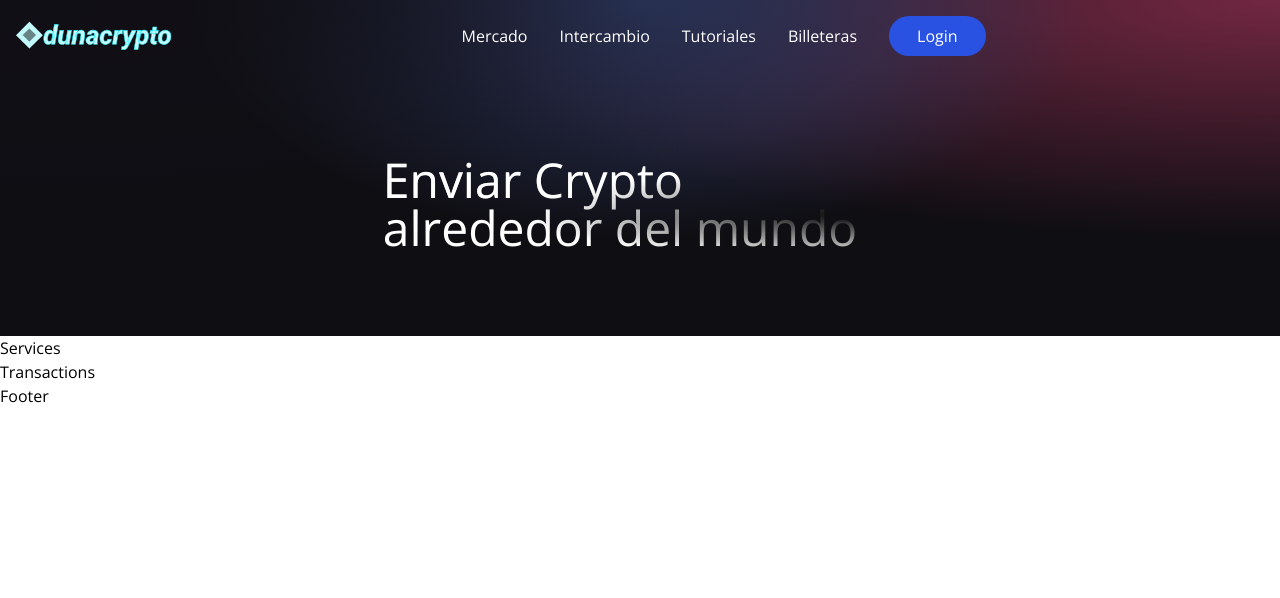
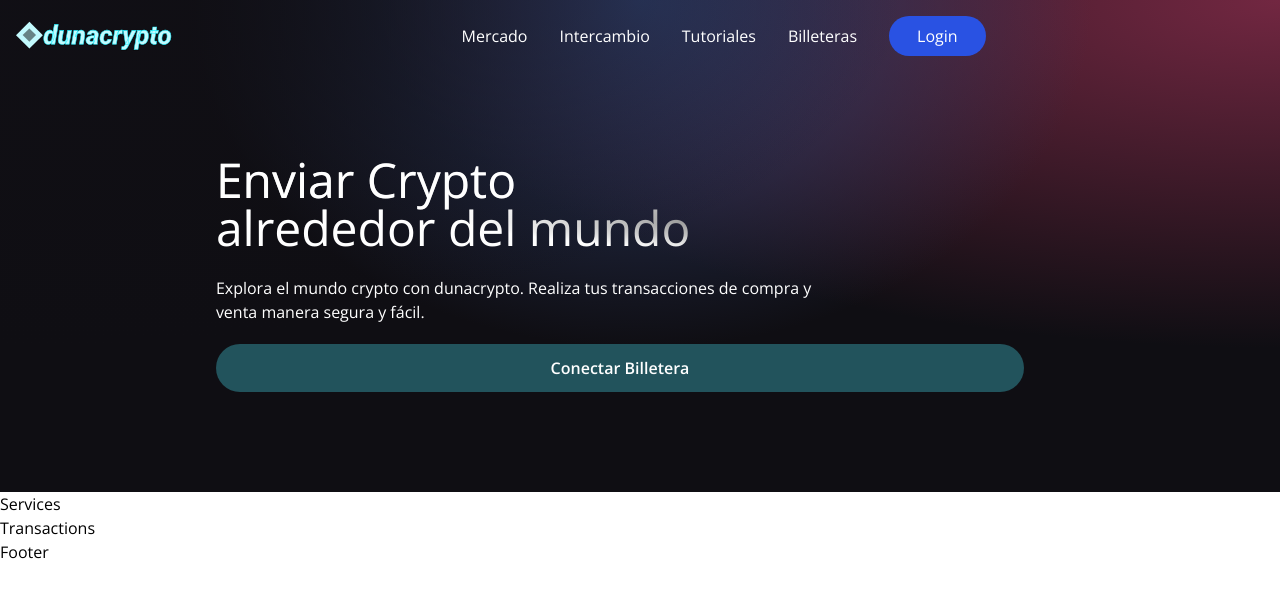
Before and after one commit to dunapanta/Web-3.0-Blockchain-Solidity-App, a Next.js app in the folder client/: page / in a window 1280 px wide. Shown: the top 598 px of the page. Built offline with nearby package versions, Linux system fonts and the light colour scheme.

Commit message:
Add button for connect wallet

```diff
--- a/client/src/components/Welcome.tsx
+++ b/client/src/components/Welcome.tsx
@@ -6,6 +6,7 @@ import { BsInfoCircle } from "react-icons/bs";
 import { Loader } from "./";
 
 const Welcome = () => {
+  const connectWallet = () => {};
   return (
     <div className="flex items-center justify-center w-full">
       <div className="flex flex-col items-start justify-between px-4 py-12 md:flex-row md:p-20">
@@ -13,6 +14,19 @@ const Welcome = () => {
           <h1 className="py-1 text-3xl text-white sm:text-5xl text-gradient">
             Enviar Crypto <br /> alrededor del mundo
           </h1>
+          <p className="w-11/12 mt-5 text-base font-light text-left text-white md:w-9/12">
+            Explora el mundo crypto con dunacrypto. Realiza tus transacciones de
+            compra y venta manera segura y fácil.
+          </p>
+          <button
+            type="button"
+            onClick={connectWallet}
+            className="flex flex-row items-center justify-center my-5 bg-[#22535c] p-3  rounded-full cursor-pointer hover:bg-[#1f4b4b] "
+          >
+            <p className="text-base font-semibold text-white">
+              Conectar Billetera
+            </p>
+          </button>
         </div>
       </div>
     </div>
```
